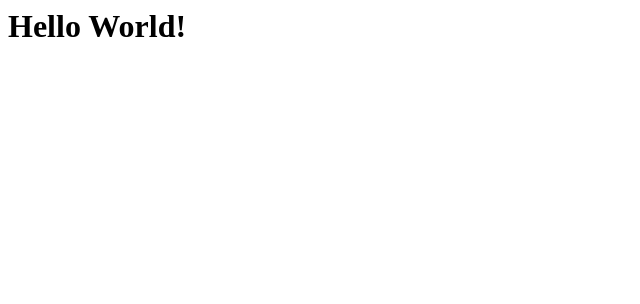
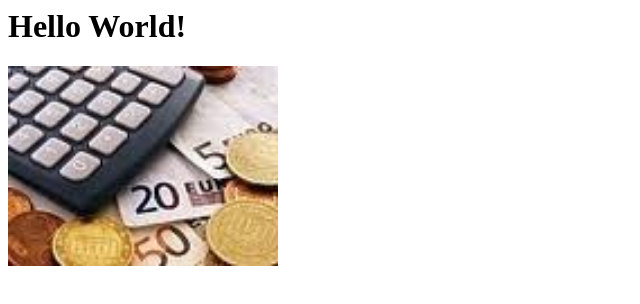
Before and after one commit to Rian-77/Rian-77.github.io, a plain HTML site: page index.html in a window 1280 px wide. Shown: the whole page, without its empty margins (0-640 px from the left). Drawn offline with Linux system fonts and the light colour scheme.

Commit message:
add image

```diff
--- a/index.html
+++ b/index.html
@@ -1,2 +1,7 @@
 <h1>Hello World! </h1>
+<div>
+    <img src="RJA.jpg" height="200">
+</div>
+
+
 </html>
```
Also changed, not shown: RJA.jpg (added).
